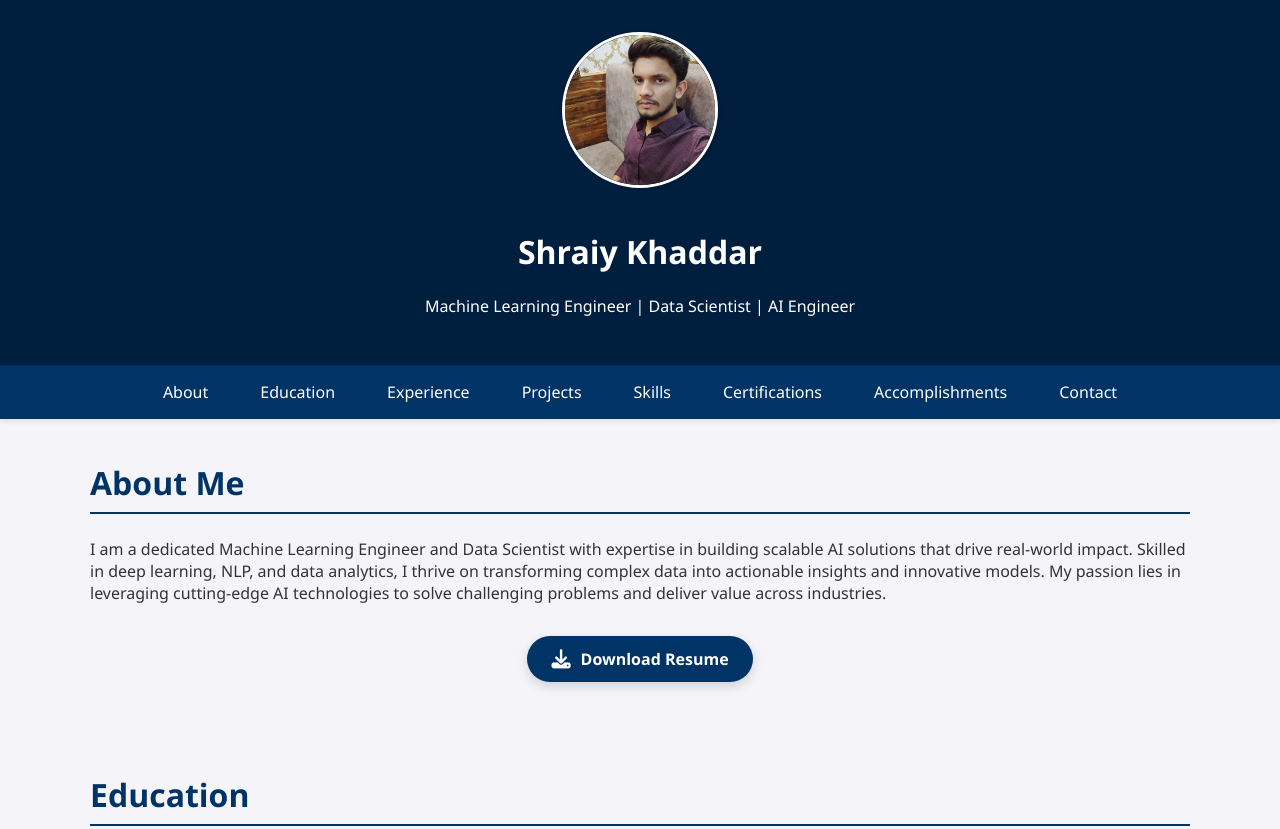
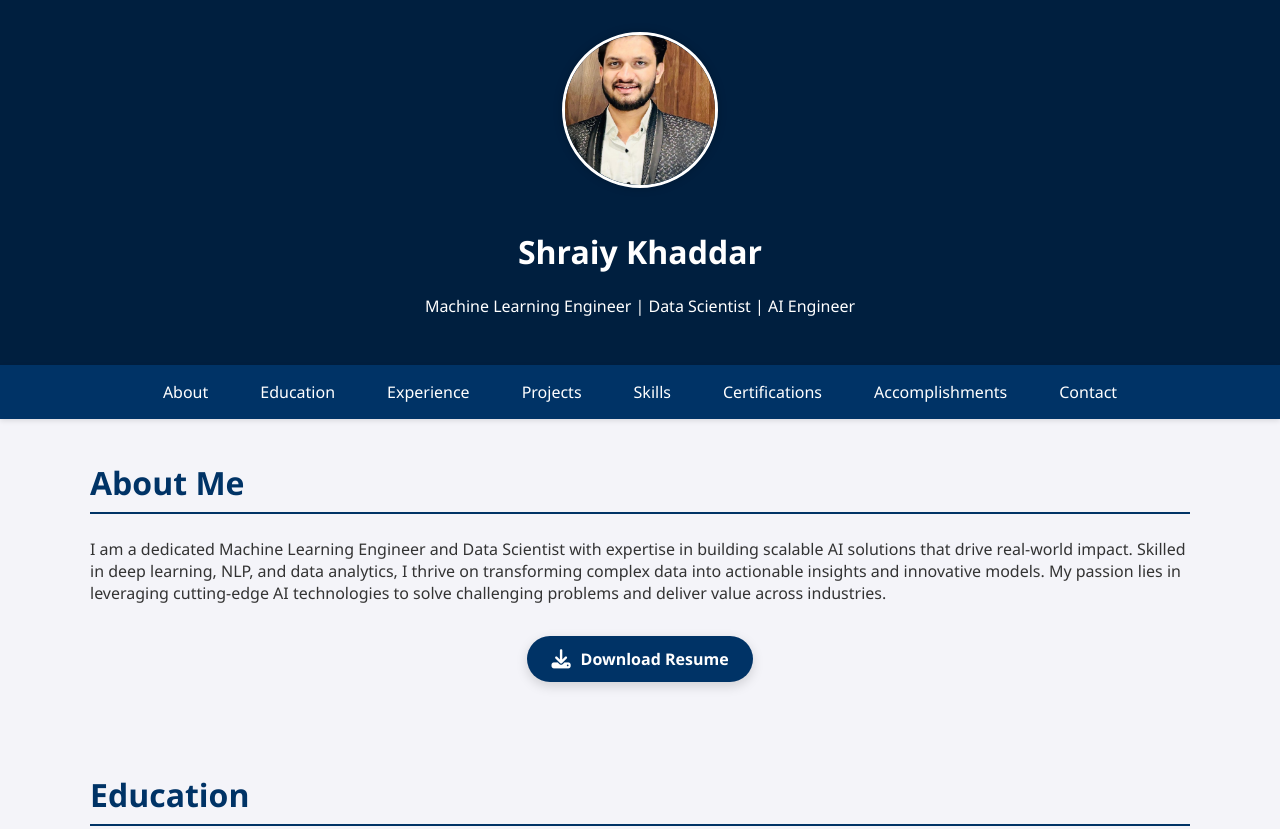
Before and after one commit to Shraiy/shraiykhaddarportfolio, a plain HTML site: page index.html in a window 1280 px wide. Shown: the top 829 px of the page. Drawn offline with Linux system fonts and the light colour scheme.

Commit message:
index.html

```diff
--- a/index.html
+++ b/index.html
@@ -12,7 +12,7 @@
 </head>
 <body>
     <header class="main-header">
-        <img src="images/profile_pic.jpg" alt="Shraiy Khaddar" class="profile-pic" />
+        <img src="images/profile_pic2.jpg" alt="Shraiy Khaddar" class="profile-pic" />
         <h1>Shraiy Khaddar</h1>
         <p>Machine Learning Engineer | Data Scientist | AI Engineer</p>
       </header>
```
